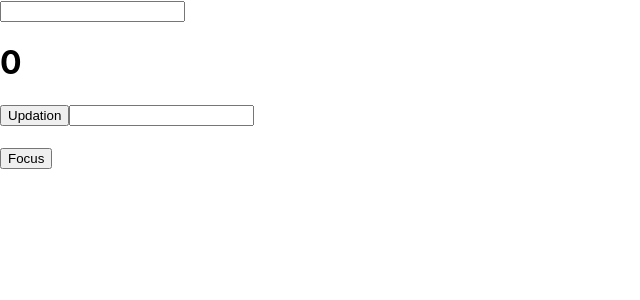
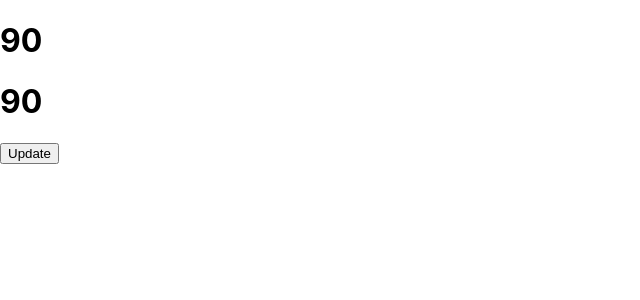
Before and after one commit to hafizip00/hooks, a React (Create React App) app: page / in a window 1280 px wide. Shown: the top 300 px of the page, without its empty margins (0-640 px from the left). Built offline with nearby package versions, Linux system fonts and the light colour scheme.

Commit message:
Fifth Hook

```diff
--- a/src/App.js
+++ b/src/App.js
@@ -1,19 +1,28 @@
 
 import './App.css';
+import {createContext} from 'react'
 import { useState , useEffect} from 'react'
 import UseState from './Hooks/UseState';
 import UseEffects from './Hooks/UseEffects';
 import UseMemo from './Hooks/UseMemo';
 import USeref from './Hooks/UseRef';
+import Context from './Hooks/Context';
 
+export const Info = createContext()
 function App() {
 
+  const [state , setState] = useState(90)
   return (
    <>
    {/* <UseState/>  */}
    {/* <UseEffects/> */}
    {/* <UseMemo/> */}
-   <USeref/>
+   {/* <USeref/> */}
+
+<Info.Provider value={state}>
+  <Context/>
+</Info.Provider>
+<button onClick={()=> setState(prev => prev +1)}>Update</button>
    </>
 
   );
--- /dev/null
+++ b/src/Hooks/Context.js
@@ -0,0 +1,20 @@
+import React, { useContext } from 'react'
+import { Info } from '../App'
+
+function Context() {
+    const vle = useContext(Info)
+  return (
+    <div>
+        <h1>{vle}</h1>
+        <Info.Consumer>
+            {
+                (color)=>{
+                    return <h1>{color}</h1>
+                }
+            }
+        </Info.Consumer>
+    </div>
+  )
+}
+
+export default Context
```
